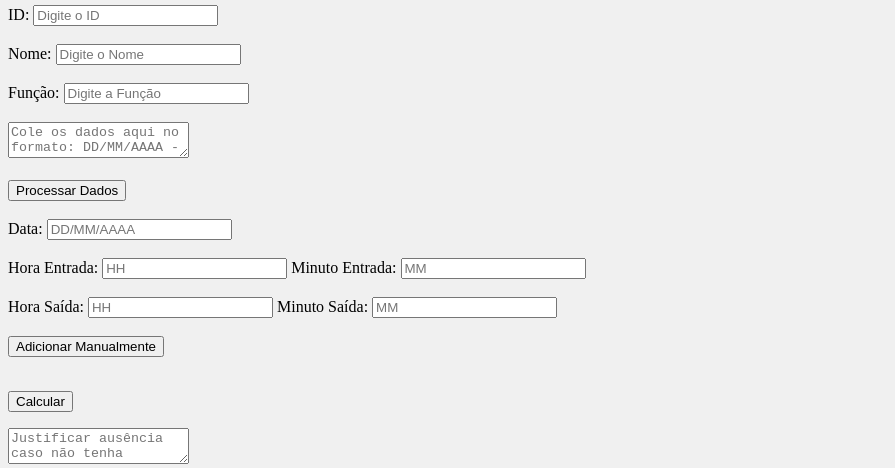
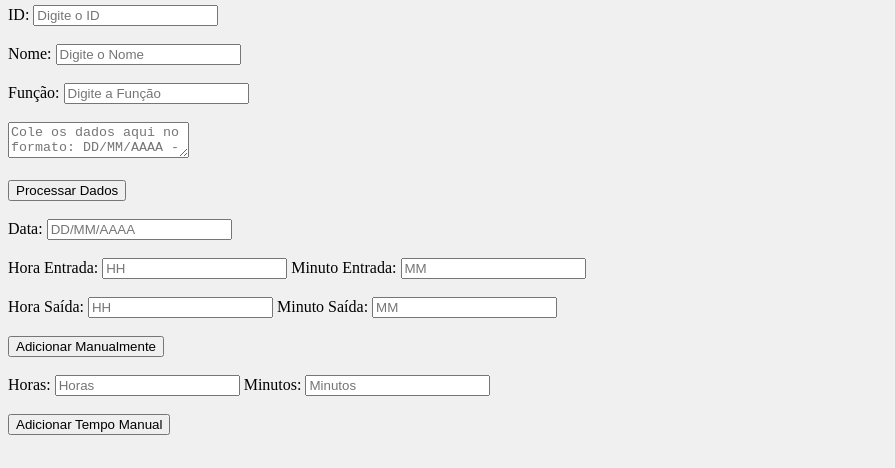
Before and after one commit to JackyMayers/ponto4, a plain HTML site: page index.html in a window 1280 px wide. Shown: the part 88-556 px from the top of the page, without its empty margins (0-895 px from the left). Drawn offline with nearby package versions, Linux system fonts and the light colour scheme.

Commit message:
Update index.html

```diff
--- a/index.html
+++ b/index.html
@@ -32,6 +32,12 @@
         Hora Saída: <input type="number" id="horaSaidaInput" placeholder="HH">
         Minuto Saída: <input type="number" id="minutoSaidaInput" placeholder="MM"> <br><br>
         <button type="button" onclick="adicionarManual()">Adicionar Manualmente</button><br><br>
+    </form>
+
+    <form id="formTempoManual">
+        Horas: <input type="number" id="horasManualInput" placeholder="Horas">
+        Minutos: <input type="number" id="minutosManualInput" placeholder="Minutos"> <br><br>
+        <button type="button" onclick="adicionarTempoManual()">Adicionar Tempo Manual</button><br><br>
     </form>
 
     <ul id="listaDados"></ul>
@@ -86,6 +92,24 @@
                 }
             } else {
                 alert("Por favor, preencha todos os campos para adicionar manualmente.");
+            }
+        }
+
+        function adicionarTempoManual() {
+            let id = document.getElementById("idInput").value;
+            let nome = document.getElementById("nomeInput").value;
+            let funcao = document.getElementById("funcaoInput").value;
+            let horasManual = document.getElementById("horasManualInput").value;
+            let minutosManual = document.getElementById("minutosManualInput").value;
+            let dataAtual = moment().format('DD/MM/YY');
+
+            if (horasManual !== "" && minutosManual !== "") {
+                let resultadoParcial = `${dataAtual} - ${horasManual} hora${horasManual !== '1' ? 's' : ''} ${minutosManual} minuto${minutosManual !== '1' ? 's' : ''}`;
+
+                dados.push({ id: id, nome: nome, funcao: funcao, dados: resultadoParcial });
+                exibirDados();
+            } else {
+                alert("Por favor, preencha os campos de horas e minutos.");
             }
         }
 
```
